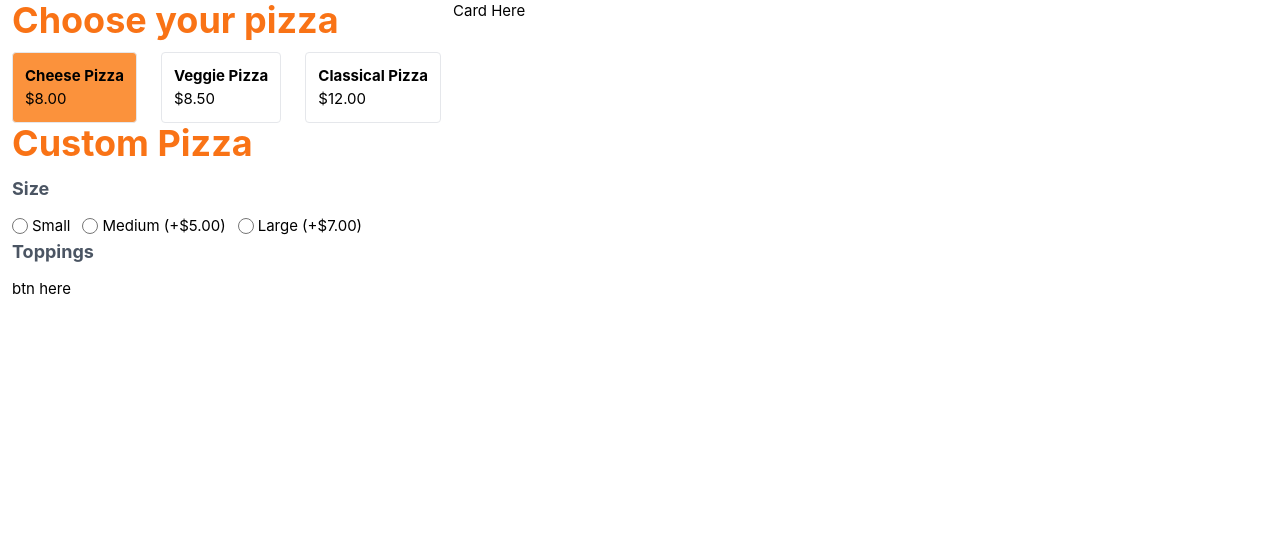
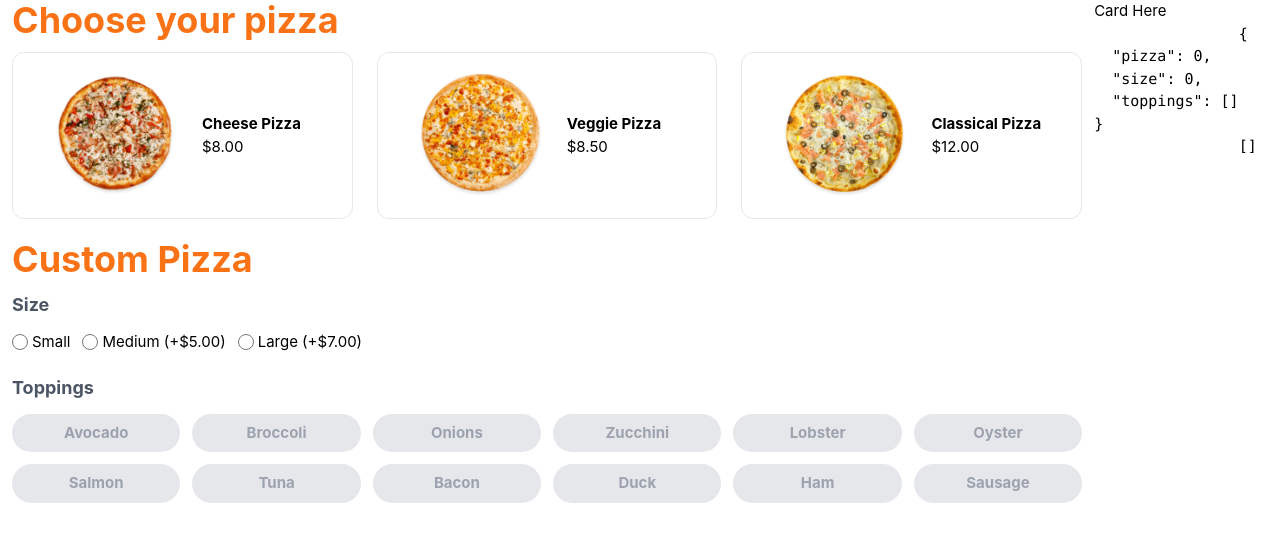
Before and after one commit to Khrisvana/pizza-app, a Vue app: page / in a window 1280 px wide. Shown: the top 542 px of the page. Built offline with nearby package versions, Linux system fonts and the light colour scheme.

Commit message:
progress

```diff
--- a/src/App.vue
+++ b/src/App.vue
@@ -1,7 +1,12 @@
 <script setup lang="ts">
-// import json later
+import { ref, onMounted, type Ref, computed, watch } from 'vue'
+
 import PizzaList from './assets/json/pizza-list.json'
 import SizeList from './assets/json/size-list.json'
+import ToppingList from './assets/json/topping-list.json'
+
+import Pizza from './components/Pizza.vue'
+import Topping from './components/Topping.vue'
 
 type Pizza = {
 	id: number
@@ -12,25 +17,58 @@ type Pizza = {
 }
 
 type Size = {
-	id: number,
-	name: string,
+	id: number
+	name: string
 	extra_price: number
 }
 
-import Pizza from './components/Pizza.vue'
-import { ref, onMounted } from 'vue'
+type Topping = {
+	id: number
+	name: string
+	price: number
+}
 
-const value = ref(1)
+type FormInputs = {
+	pizza: number
+	size: number
+	toppings: number[]
+}
+
+const inputs: Ref<FormInputs> = ref({
+	pizza: 0,
+	size: 0,
+	toppings: []
+})
+
 const pizza: Pizza[] = PizzaList.data
 const sizes: Size[] = SizeList.data
+const toppings: Topping[] = ToppingList.data
 
-const formatSizeName = ((name: string, price: number) => {
-	let formattedPrice = new Intl.NumberFormat('en-US', { style: 'currency', currency: 'USD'}).format(price)
+const availableTopping = computed(() => {
+	let filteredPizza: Pizza[] = pizza.filter((item) => item.id == inputs.value.pizza)
+
+	if (filteredPizza.length <= 0) {
+		return []
+	}
+
+	return filteredPizza[0].toppings
+})
+
+const formatSizeName = (name: string, price: number) => {
+	let formattedPrice = new Intl.NumberFormat('en-US', {
+		style: 'currency',
+		currency: 'USD'
+	}).format(price)
 
 	if (price > 0) return `${name} (+${formattedPrice})`
 
 	return name
-})
+}
+
+watch(() => inputs.value.pizza, (value) => {
+  inputs.value.toppings = []
+}, { deep : true})
+
 
 onMounted(() => {
 	console.log(1)
@@ -38,31 +76,54 @@ onMounted(() => {
 </script>
 
 <template>
-	<div class="w-full">
-		<div class="container flex gap-3 mx-auto px-3">
+	<div class="container flex flex-wrap gap-3 mx-auto px-3">
 		<div>
 			<h1 class="h1">Choose your pizza</h1>
-				<div class="flex gap-6">
-					<Pizza :pizza="item" v-model="value" v-for="item in pizza" :key="item.id" />
+			<div class="grid grid-cols-1 sm:grid-cols-2 lg:grid-cols-3 gap-6 mb-5">
+				<Pizza
+					:pizza="item"
+					v-model="inputs.pizza"
+					v-for="item in pizza"
+					:key="item.id"
+				/>
 			</div>
 			<h1 class="h1">Custom Pizza</h1>
 
 			<h5 class="h5">Size</h5>
-				<div class="flex gap-3">
+			<div class="flex flex-wrap gap-3 mb-5">
 				<div class="form-check" v-for="size in sizes" :key="size.id">
-						<input type="radio" name="pizza_size" :value="size.id" :id="`radioman-${size.id}`" class="form-radio">
-						<label :for="`radioman-${size.id}`">{{ formatSizeName(size.name, size.extra_price) }}</label>
+					<input
+						type="radio"
+						name="pizza_size"
+						:value="size.id"
+						:id="`radioman-${size.id}`"
+						class="form-radio"
+						v-model="inputs.size"
+					/>
+					<label :for="`radioman-${size.id}`">{{
+						formatSizeName(size.name, size.extra_price)
+					}}</label>
 				</div>
 			</div>
 
 			<h5 class="h5">Toppings</h5>
-				<div class="flex flex-wrap">
-					btn here
+			<div class="grid grid-cols-2 sm:grid-cols-3 md:grid-cols-6 gap-3">
+				<Topping
+					:listed-topping="availableTopping"
+					:topping="topping"
+					v-model="inputs.toppings"
+					v-for="topping in toppings"
+					:key="topping.id"
+				/>
 			</div>
 		</div>
-			<div>
+		<div class="w-max">
 			Card Here
-			</div>
+			<pre>
+				{{ inputs }}
+				{{ availableTopping }}
+			</pre
+			>
 		</div>
 	</div>
 </template>
--- a/src/assets/base.css
+++ b/src/assets/base.css
@@ -3,6 +3,10 @@
 *::before,
 *::after {
   box-sizing: border-box;
+}
+
+:root {
+  --transition-time: 0.2s;
 }
 
 body {
--- a/src/assets/main.css
+++ b/src/assets/main.css
@@ -6,11 +6,23 @@
 
 
 .button {
-  @apply font-bold px-3 py-2 rounded;
+  @apply font-bold px-3 py-2;
 }
 
 .button-primary {
   @apply bg-orange-500 hover:bg-orange-700 text-white;
+}
+
+.button-outline-primary {
+  @apply bg-transparent hover:bg-orange-200 focus:bg-orange-200 hover:text-orange-500 focus:text-orange-500 border border-orange-500;
+}
+
+.button-outline-primary--active {
+  @apply bg-orange-200 text-orange-500;
+}
+
+.button-outline-primary--disabled {
+  @apply bg-gray-200 text-gray-400 border-0 hover:bg-gray-200 hover:text-gray-400 focus:bg-gray-200 focus:text-gray-400;
 }
 
 .h1 {
--- a/src/components/Pizza.vue
+++ b/src/components/Pizza.vue
@@ -1,52 +1,68 @@
 <script setup lang="ts">
-import { computed, ref } from 'vue'
+import { computed } from 'vue'
 
-const model = defineModel<number>({required: true})
+let model = defineModel<number>({ required: true })
 
 const props = defineProps({
-    modelValue: {
-        type: Number,
-        default: 0,
-    },
 	pizza: {
 		type: Object,
 		default: {}
 	}
 })
 
-const emit = defineEmits(['update:modelValue'])
-
 const formattedPrice = computed(() => {
 	let value = props.pizza.price
 
 	if (props.pizza.discount?.is_active) value = props.pizza.discount.final_price
 
-    return new Intl.NumberFormat('en-US', { style: 'currency', currency: 'USD'}).format(value)
+	return new Intl.NumberFormat('en-US', { style: 'currency', currency: 'USD' }).format(value)
 })
 
-const selectPizza = ((id: number) => {
-    emit('update:modelValue', id)
+const getImage = ((name: string) => {
+    return `/pizza/${name}.png`
 })
-
 </script>
 
 <template>
-    <div class="pizza-container" :class="{'pizza-container-active': model == pizza.id}" @click="selectPizza(pizza.id)">
-        <img src="" alt="">
-        <div class="">
+	<label
+		:for="`pizza-${pizza.id}`"
+		class="pizza-container"
+		:class="{ 'pizza-container-active': model == pizza.id }"
+	>
+		<img :src="getImage(pizza.name)" :alt="pizza.name" class="pizza-image"/>
+		<div>
 			<p class="font-bold">{{ pizza.name }}</p>
 			<p>{{ formattedPrice }}</p>
 		</div>
-    </div>
-    <input type="radio" class="hidden" name="pizza" :value="pizza.id" v-model="model">
+	</label>
+	<input
+		type="radio"
+		class="hidden"
+		name="pizza"
+		:value="pizza.id"
+		v-model="model"
+		:id="`pizza-${pizza.id}`"
+	/>
 </template>
 
 <style scoped>
 .pizza-container {
-    @apply rounded p-3 border flex items-center justify-items-center;
+	@apply rounded-xl hover:bg-orange-200 py-5 px-10 gap-6 border flex items-center justify-items-center;
+    transition: all var(--transition-time);
 }
 
 .pizza-container-active {
-    @apply bg-orange-400;
+	@apply bg-orange-400 hover:bg-orange-400 text-white;
+}
+
+.pizza-image {
+    width: 125px;
+    height: 125px;
+    transition: rotate var(--transition-time);
+}
+
+.pizza-container:hover .pizza-image,
+.pizza-container-active .pizza-image {
+    rotate: 15deg;
 }
 </style>
--- /dev/null
+++ b/src/components/Topping.vue
@@ -0,0 +1,40 @@
+<script setup lang="ts">
+import { watch } from 'vue';
+
+let model = defineModel<number[]>({ required: true })
+
+const props = defineProps({
+	topping: {
+		type: Object,
+		default: {}
+	},
+    listedTopping: {
+        type: Array,
+        default: []
+    }
+})
+
+const isAvailable = (id: number) => {
+    return props.listedTopping.includes(id)
+}
+</script>
+
+<template>
+	<label
+		:for="`topping-${topping.id}`"
+		class="text-center cursor-pointer rounded-full min-w-24 button button-outline-primary"
+		:class="{ 'button-outline-primary--active': model.includes(topping.id), 'button-outline-primary--disabled': !isAvailable(topping.id) }"
+		tabindex="0"
+	>
+		{{ topping.name }}
+	</label>
+	<input
+		type="checkbox"
+		name="topping"
+		:id="`topping-${topping.id}`"
+		class="hidden"
+		:value="topping.id"
+		v-model="model"
+        :disabled="!isAvailable(topping.id)"
+	/>
+</template>
```
Lines whose indentation alone changed are shown as unchanged.
